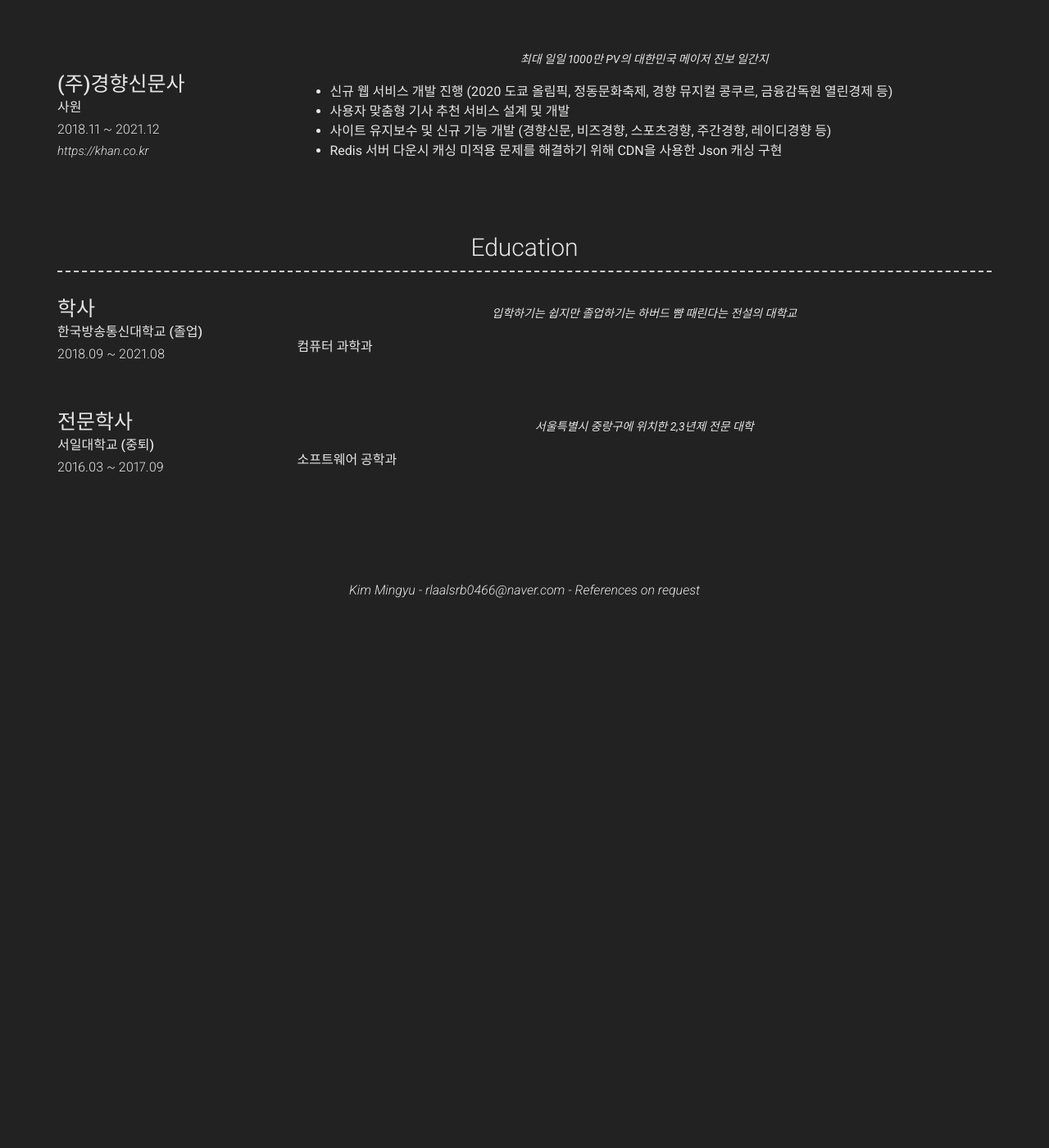
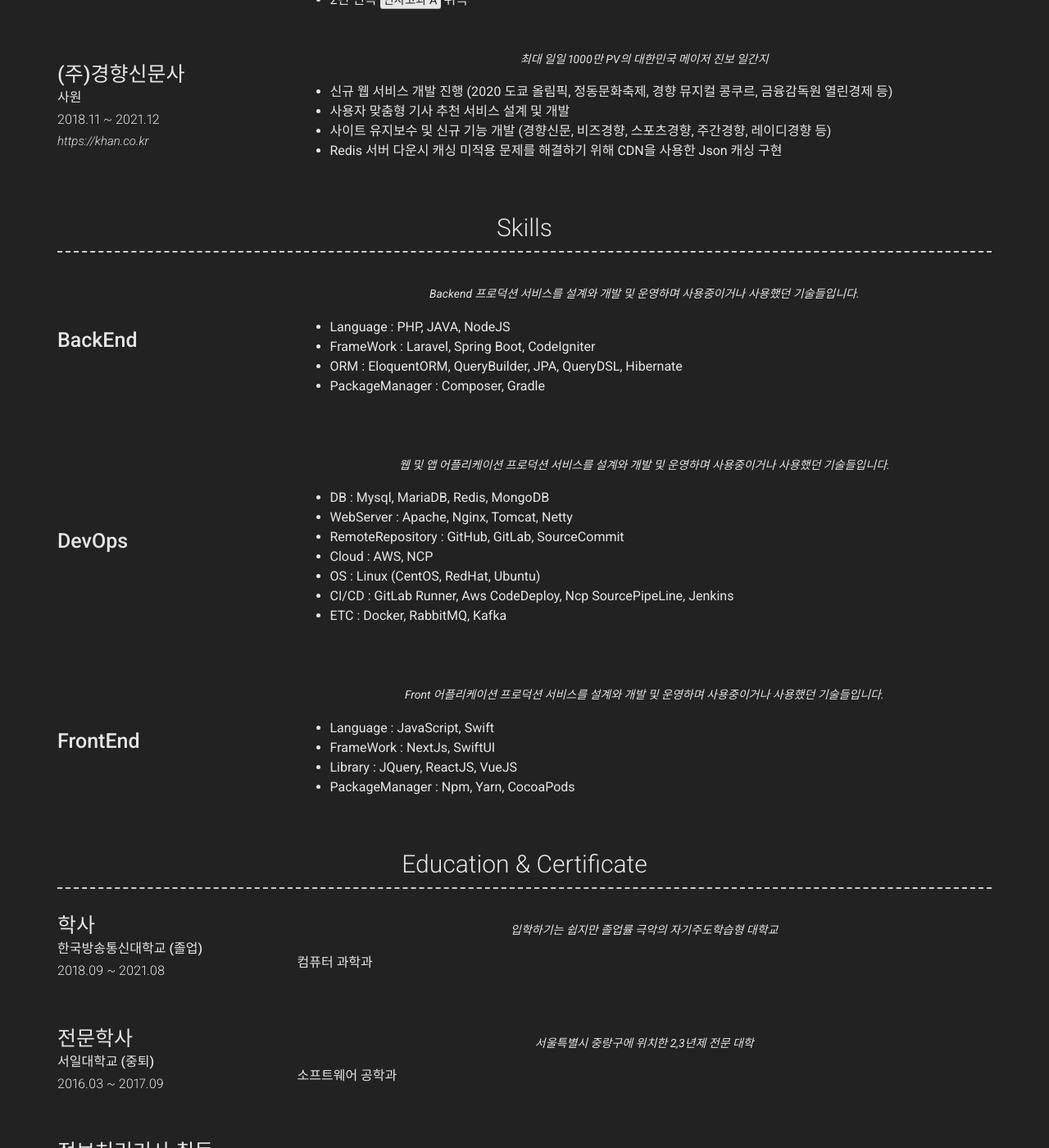
Before and after one commit to MingyuRomeoKim/MingyuRomeoKim.github.io, a Jekyll site: the page built from index.md, in a window 1280 px wide and 1400 px high, scrolled down 1062 px. Shown: the whole window at 82% size. Built offline with Jekyll 4.4.1, drawn with Linux system fonts in a browser that asks for light colours; nearby versions of some CDN libraries; before the commit the page ends 1802 px from its top, so only the background shows below that; some of the changed text lies outside the part shown.

Commit message:
#Add, Update Resume - Skills

```diff
--- a/_config.yml
+++ b/_config.yml
@@ -53,10 +53,10 @@ googlescholar_username:
 about_profile_image: /images/profile.jpg
 about_content: | # this will include new lines to allow paragraphs
   웹/앱 서비스 백엔드 개발 및 언론 도메인 개발자로서의 다양한 경험이 있습니다. PHP, Java, Laravel, SpringBoot, MySQL, Redis, RabbitMQ, AWS, NCP, Git, Linux, Docker 등을 사용하여 프로덕션 서비스를 설계, 개발, 운영한 경험으로 확장성과 유지 보수성이 높은 백엔드 아키텍처와 패턴, 비지니스 로직 작성을 위해 언제나 고민하고 있습니다.
-  <br/>
+  <br/><br/>
 
   지금까지 최소 DAU 5천 이상, 최대 일 PV 1000만 이상 규모의 언론 매체 서비스에서 백엔드 개발 및 인프라 구축, DB 설계 등을 작업했습니다. 30개 이상의 웹 프로덕션 서비스를 개발하며 RestAPI, 기능 구현, 성능 최적화 작업, 레거시 시스템의 유지보수, 고도화를 통한 From PHP Legacy To Java Spring 마이그레이션 등 다양한 경험을 가지고 있습니다.
-  <br/>
+  <br/><br/>
 
   팀의 효율적인 업무 생산성을 위해 모두가 하고 싶어 하는 일과 기피하는 일을 가리지 않고 주도적으로 업무를 수행합니다. 조직의 업무 효율성을 높이고, 유연한 구조의 품질 높은 소프트웨어를 만들어 궁극적으로 사용자의 행복에 기여하고자 합니다. 지속적인 학습과 경험을 통해 업무 효율성을 극대화하고 시스템 가용성을 높이는 데 전념하고 있습니다.
   <br/><br/><br/>
@@ -75,7 +75,8 @@ content:
         description: | # this will include new lines to allow paragraphs
           - 조회수 측정 데이터의 결점을 파악하여 데이터 무결성을 위한 뉴스 조회수 기능 개선 (RDB -> Redis & Batch)
           - 주식 방송 서비스 고도화 진행중 (Legacy PHP -> Spring Boot & NodeJS)
-          - 다수의 CMS RestAPI 리팩토링 진행중 (각각 구성된 프로젝트 -> Spring Cloud를 활용한 Multi Module) <br/><br/>
+          - 다수의 CMS RestAPI 리팩토링 진행중 (각각 구성된 프로젝트 -> Spring Cloud를 활용한 Multi Module)
+          <br/>
 
       - layout: left
         title: (주)머니투데이
@@ -89,7 +90,8 @@ content:
           - GitLab, AWS 환경에서 무중단 배포 및 운영 시스템 구축
           - 사이트 유지보수 및 신규 기능 개발 (머니투데이, 스타뉴스 등)
           - Mysql RDB 성능 튜닝 및 장애 대응
-          - 2년 연속 <mark>인사고과 A</mark> 취득 <br/><br/>
+          - 2년 연속 <mark>인사고과 A</mark> 취득
+          <br/>
 
       - layout: left
         title: (주)경향신문사
@@ -102,9 +104,58 @@ content:
           - 신규 웹 서비스 개발 진행 (2020 도쿄 올림픽, 정동문화축제, 경향 뮤지컬 콩쿠르, 금융감독원 열린경제 등)
           - 사용자 맞춤형 기사 추천 서비스 설계 및 개발
           - 사이트 유지보수 및 신규 기능 개발 (경향신문, 비즈경향, 스포츠경향, 주간경향, 레이디경향 등)
-          - Redis 서버 다운시 캐싱 미적용 문제를 해결하기 위해 CDN을 사용한 Json 캐싱 구현 <br/><br/><br/>
+          - Redis 서버 다운시 캐싱 미적용 문제를 해결하기 위해 CDN을 사용한 Json 캐싱 구현
+          <br/><br/>
 
-  - title: Education
+  - title: Skills
+    layout: list
+    content:
+      - layout: left
+        title: BackEnd
+        sub_title:
+        caption:
+        link:
+        quote: >
+          Backend 프로덕션 서비스를 설계와 개발 및 운영하며 사용중이거나 사용했던 기술들입니다.
+        description: | # this will include new lines to allow paragraphs
+          - Language : PHP, JAVA, NodeJS
+          - FrameWork : Laravel, Spring Boot, CodeIgniter
+          - ORM : EloquentORM, QueryBuilder, JPA, QueryDSL, Hibernate
+          - PackageManager : Composer, Gradle
+          <br/>
+
+      - layout: left
+        title: DevOps
+        sub_title:
+        caption:
+        link:
+        quote: >
+          웹 및 앱 어플리케이션 프로덕션 서비스를 설계와 개발 및 운영하며 사용중이거나 사용했던 기술들입니다.
+        description: | # this will include new lines to allow paragraphs
+          - DB : Mysql, MariaDB, Redis, MongoDB
+          - WebServer : Apache, Nginx, Tomcat, Netty
+          - RemoteRepository : GitHub, GitLab, SourceCommit
+          - Cloud : AWS, NCP
+          - OS : Linux (CentOS, RedHat, Ubuntu)
+          - CI/CD : GitLab Runner, Aws CodeDeploy, Ncp SourcePipeLine, Jenkins
+          - ETC : Docker, RabbitMQ, Kafka
+          <br/>
+
+      - layout: left
+        title: FrontEnd
+        sub_title:
+        caption:
+        link:
+        quote: >
+          Front 어플리케이션 프로덕션 서비스를 설계와 개발 및 운영하며 사용중이거나 사용했던 기술들입니다.
+        description: | # this will include new lines to allow paragraphs
+          - Language : JavaScript, Swift
+          - FrameWork : NextJs, SwiftUI
+          - Library : JQuery, ReactJS, VueJS
+          - PackageManager : Npm, Yarn, CocoaPods
+          <br/><br/>
+
+  - title: Education & Certificate
     layout: list
     content:
       - layout: left
@@ -112,10 +163,11 @@ content:
         sub_title: 한국방송통신대학교 (졸업)
         caption: 2018.09 ~ 2021.08
         quote: >
-          입학하기는 쉽지만 졸업하기는 하버드 뺨 때린다는 전설의 대학교
+          입학하기는 쉽지만 졸업률 극악의 자기주도학습형 대학교
         description: | # this will include new lines to allow paragraphs
           컴퓨터 과학과
-          <br/><br/>
+          <br/>
+
       - layout: left
         title: 전문학사
         sub_title: 서일대학교 (중퇴)
@@ -124,13 +176,34 @@ content:
           서울특별시 중랑구에 위치한 2,3년제 전문 대학
         description: | # this will include new lines to allow paragraphs
           소프트웨어 공학과
+          <br/>
 
-#  - title: A Little More About Me
-#    layout: text
-#    content: | # this will include new lines to allow paragraphs
-#      This is where you can write a little more about yourself. You could title this section **Interests** and include some of your other interests.
-#
-#      Or you could title it **Skills** and write a bit more about things that make you more desirable, like *leadership* or *teamwork*
+      - layout: left
+        title: 정보처리기사 취득
+        sub_title: 한국산업인력공단
+        caption: 2024.09
+        quote: >
+
+        description: | # this will include new lines to allow paragraphs
+          <br/>
+
+      - layout: left
+        title: SQL 개발자 취득
+        sub_title: 한국데이터베이스진흥협회
+        caption: 2024.04
+        quote: >
+
+        description: | # this will include new lines to allow paragraphs
+          <br/>
+
+      - layout: left
+        title: 네트워크관리사 2급 취득
+        sub_title: 한국정보통신자격협회
+        caption: 2021.07
+        quote: >
+
+        description: | # this will include new lines to allow paragraphs
+          <br/><br/>
 
 #  - title: Projects # Title for the section
 #    layout: list # Type of content section (list/text)
@@ -156,7 +229,7 @@ content:
 
 # Footer
 footer_show_references: true
-# references_title: References on request (Override references text)
+references_title: Last Updated At 2024.11.02
 
 # Build settings
 # theme: modern-resume-theme (Use this is you are hosting your resume yourself)
```
Also changed, not shown: 1 other file.
